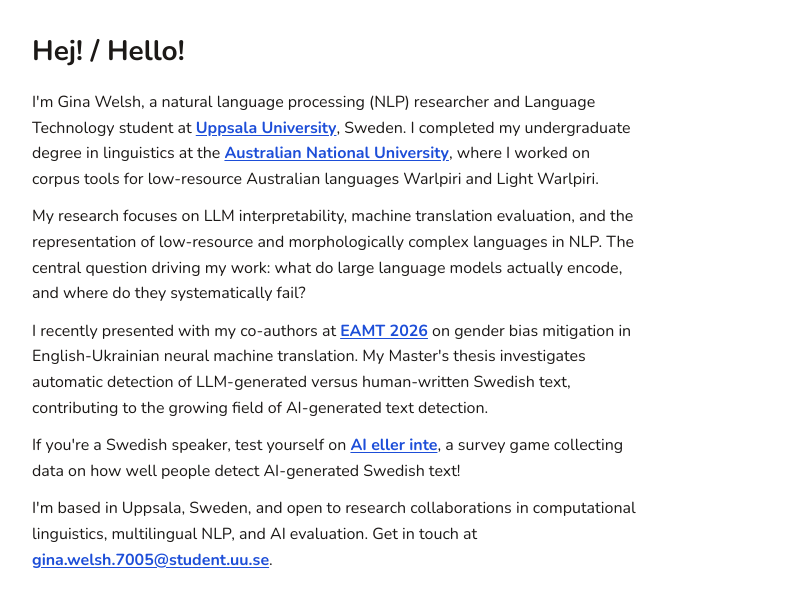
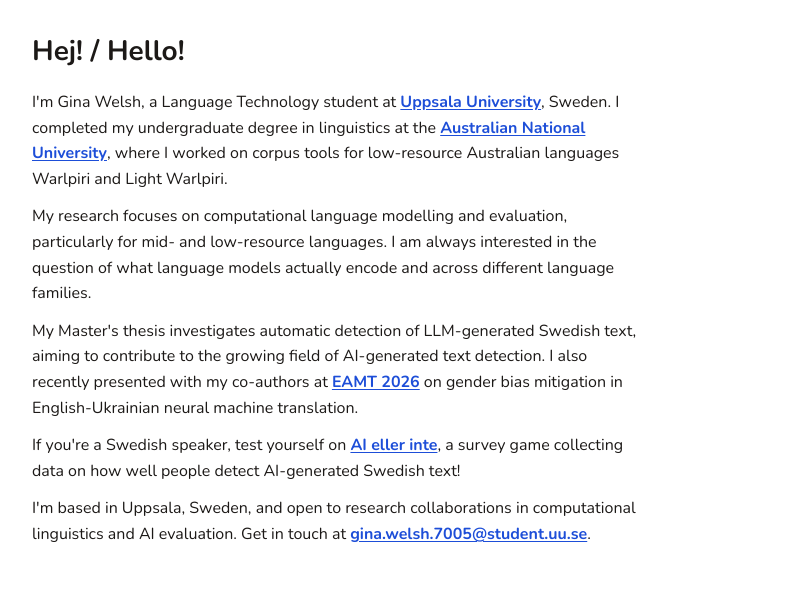
Before and after one commit to ginawelsh/ginawelsh.github.io, a plain HTML site: page index.html in a window 1280 px wide. Shown: the part 111-720 px from the top of the page, without its empty margins (244-1035 px from the left). Drawn offline with nearby package versions, Linux system fonts and the light colour scheme.

Commit message:
update landing bio on home page
Revises the intro, research focus, and collaboration paragraphs on
index.html. The earlier "update landing bio" commit changed only
experience/index.html, so these edits were never deployed.

Co-Authored-By: Claude Opus 5 (1M context) <noreply@anthropic.com>

```diff
--- a/index.html
+++ b/index.html
@@ -408,15 +408,15 @@
   <!-- ═══ MAIN ═══ -->
   <main id="main" style="display:block; max-width:38rem;">
     <h2 style="font-size:1.75rem; font-weight:700; margin-bottom:1rem;">Hej! / Hello!</h2>
-    <p style="margin-bottom:0.75rem;">I'm Gina Welsh, a natural language processing (NLP) researcher and Language Technology student at <a href="https://www.uu.se/en" class="inline-link">Uppsala University</a>, Sweden. I completed my undergraduate degree in linguistics at the <a href="https://www.anu.edu.au/" class="inline-link">Australian National University</a>, where I worked on corpus tools for low-resource Australian languages Warlpiri and Light Warlpiri.</p>
+    <p style="margin-bottom:0.75rem;">I'm Gina Welsh, a Language Technology student at <a href="https://www.uu.se/en" class="inline-link">Uppsala University</a>, Sweden. I completed my undergraduate degree in linguistics at the <a href="https://www.anu.edu.au/" class="inline-link">Australian National University</a>, where I worked on corpus tools for low-resource Australian languages Warlpiri and Light Warlpiri.</p>
 
-    <p style="margin-bottom:0.75rem;">My research focuses on LLM interpretability, machine translation evaluation, and the representation of low-resource and morphologically complex languages in NLP. The central question driving my work: what do large language models actually encode, and where do they systematically fail?</p>
+    <p style="margin-bottom:0.75rem;">My research focuses on computational language modelling and evaluation, particularly for mid- and low-resource languages. I am always interested in the question of what language models actually encode and across different language families.</p>
 
-    <p style="margin-bottom:0.75rem;">I recently presented with my co-authors at <a href="https://eamt2026.org" class="inline-link">EAMT 2026</a> on gender bias mitigation in English-Ukrainian neural machine translation. My Master's thesis investigates automatic detection of LLM-generated versus human-written Swedish text, contributing to the growing field of AI-generated text detection.</p>
+    <p style="margin-bottom:0.75rem;">My Master's thesis investigates automatic detection of LLM-generated Swedish text, aiming to contribute to the growing field of AI-generated text detection. I also recently presented with my co-authors at <a href="https://eamt2026.org" class="inline-link">EAMT 2026</a> on gender bias mitigation in English-Ukrainian neural machine translation.</p>
 
     <p style="margin-bottom:0.75rem;">If you're a Swedish speaker, test yourself on <a href="https://ginawelsh.github.io/ai_eller_inte/" class="inline-link">AI eller inte</a>, a survey game collecting data on how well people detect AI-generated Swedish text!</p>
 
-    <p style="margin-bottom:0.75rem;">I'm based in Uppsala, Sweden, and open to research collaborations in computational linguistics, multilingual NLP, and AI evaluation. Get in touch at <a href="mailto:gina.welsh.7005@student.uu.se" class="inline-link">gina.welsh.7005@student.uu.se</a>.</p>
+    <p style="margin-bottom:0.75rem;">I'm based in Uppsala, Sweden, and open to research collaborations in computational linguistics and AI evaluation. Get in touch at <a href="mailto:gina.welsh.7005@student.uu.se" class="inline-link">gina.welsh.7005@student.uu.se</a>.</p>
   </main>
 
   <!-- ═══ FOOTER ═══ -->
```
